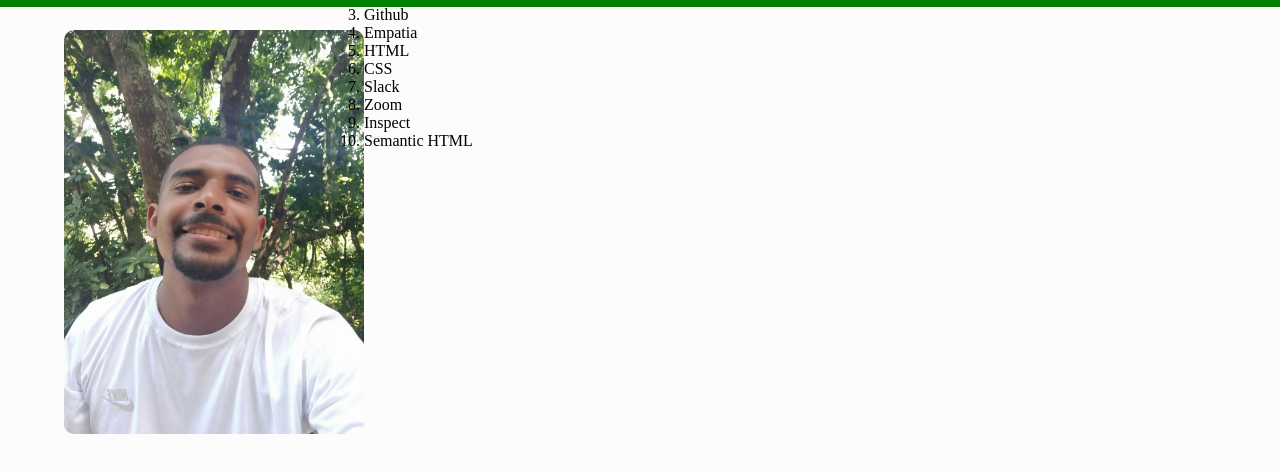
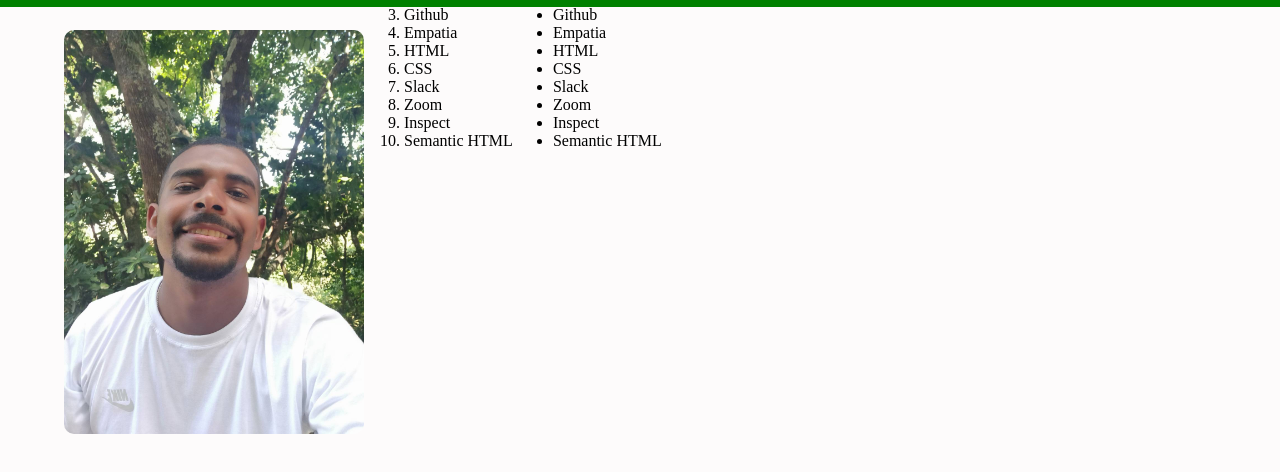
Before and after one commit to cleciopinheiro/lessons-learned, a website: page index.html in a window 1280 px wide. Shown: the part 50-522 px from the top of the page. Drawn offline with Linux system fonts and the light colour scheme.

Commit message:
Requisito 5

```diff
--- a/index.html
+++ b/index.html
@@ -32,6 +32,18 @@
         <li>Inspect</li>
         <li>Semantic HTML</li>
       </ol>
+      <ul id="licoes_a_aprender">
+        <li>Unix</li>
+        <li>Git</li>
+        <li>Github</li>
+        <li>Empatia</li>
+        <li>HTML</li>
+        <li>CSS</li>
+        <li>Slack</li>
+        <li>Zoom</li>
+        <li>Inspect</li>
+        <li>Semantic HTML</li>
+      </ul>
     </section>
   </main>
 
--- a/style.css
+++ b/style.css
@@ -42,3 +42,11 @@ img {
   border-radius: 10px;
   margin-top: 60px;
 }
+
+section ol li {
+  margin-left: 40px;
+}
+
+section ul li {
+  margin-left: 40px;
+}
```
